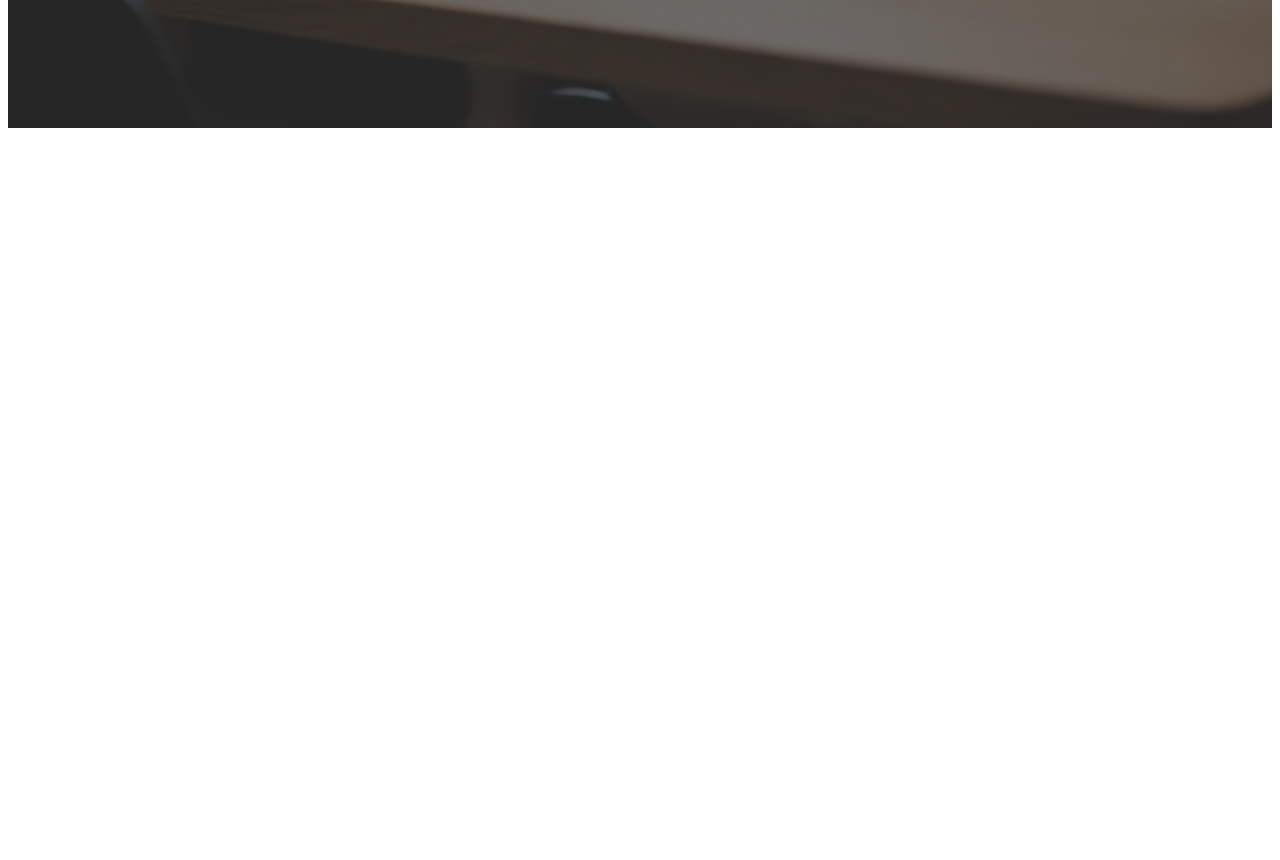
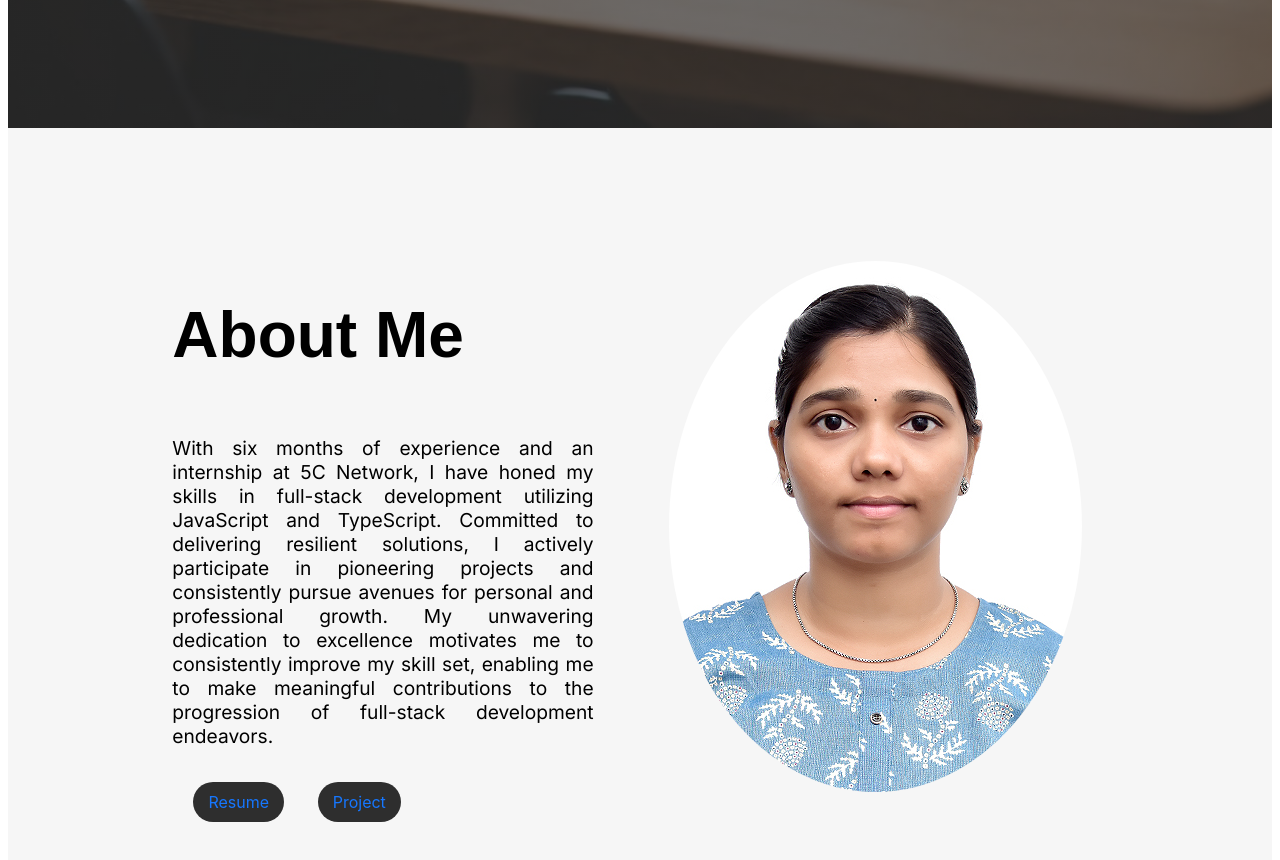
Before and after one commit to suprajasribalaji/Portfolio, a Next.js app: page / in a window 1280 px wide. Shown: the part 680-1540 px from the top of the page. Before the commit the page ends 816 px from the top, so only its background shows below. Built offline with nearby package versions, Linux system fonts and the light colour scheme.

Commit message:
About page is created

```diff
--- /dev/null
+++ b/pages/About.tsx
@@ -0,0 +1,103 @@
+'use client'
+
+import { Button } from "antd";
+import { NextPage } from "next";
+import ProfilePicture from "../public/images/myImage.jpg";
+import styled from "styled-components";
+import { BackgroundColor, ButtonColor, TextColor } from "@/theme/color";
+import type { ConfigProviderProps } from 'antd';
+import { useState } from "react";
+
+type SizeType = ConfigProviderProps['componentSize'];
+
+const About: NextPage = () => {
+
+  const [size, setSize] = useState<SizeType>('large');
+
+    return (
+        <AboutPage>
+            <AboutContent>
+                <Title>
+                    <TitleHeading>About Me</TitleHeading>
+                </Title>
+                <Content>
+                With six months of experience and an internship at 5C Network, I have honed my skills in full-stack development utilizing JavaScript and TypeScript. Committed to delivering resilient solutions, I actively participate in pioneering projects and consistently pursue avenues for personal and professional growth. My unwavering dedication to excellence motivates me to consistently improve my skill set, enabling me to make meaningful contributions to the progression of full-stack development endeavors.
+                </Content>
+                <Buttons>
+                    <ResumeButton>
+                        <StyledButton type="link" shape="round" size={size}>Resume</StyledButton>
+                    </ResumeButton>
+                    <ProjectButton>
+                        <StyledButton type="link" shape="round" size={size}>Project</StyledButton>
+                    </ProjectButton>
+                </Buttons>
+            </AboutContent>
+            <ProfilePhoto>
+                <StyledImage src={ProfilePicture.src} />
+            </ProfilePhoto>
+        </AboutPage>
+    )
+}
+
+export default About
+
+const AboutPage = styled.div`
+    height: 100vh;
+    width: 100%;
+    background-color: ${BackgroundColor.aboutBg};
+    display: flex;
+    flex-direction: row;
+    justify-content: center;
+    align-items: center;
+`;
+
+const AboutContent = styled.div`
+    margin-left: 13%;
+`;
+
+const Title = styled.div`
+    font-family: "Hanken Grotesk", sans-serif;
+`;
+
+const TitleHeading = styled.h3`
+    font-size: 400%;
+`;
+
+const Content = styled.div`
+    text-align: justify;
+    font-size: 120%;
+`;
+
+const Buttons = styled.div`
+    margin-top: 8%;
+    display: flex;
+`;
+
+const StyledButton = styled(Button)`
+  background-color: ${ButtonColor.backgroundColor};
+  border: none;
+  color: ${TextColor.primaryWhite};
+  &&&:hover,
+  &&&:focus {
+    background-color: ${ButtonColor.backgroundColor};
+    color: ${TextColor.lightWhite};
+  }
+`;
+
+const ResumeButton = styled.div`
+  margin-left: 5%;
+`;
+
+const ProjectButton = styled.div`
+    margin-left: 8%;
+`;
+
+const ProfilePhoto = styled.div`
+    margin-left: 6%;
+    margin-right: 15%;
+`;
+
+const StyledImage = styled.img`
+    border-radius: 50%;
+    object-fit: cover;
+`;
--- a/pages/Home.tsx
+++ b/pages/Home.tsx
@@ -7,6 +7,7 @@ import styled from "styled-components";
 import HomeBgImg from "../public/images/home-bg-img.jpeg";
 import { Button } from "antd";
 import type { ConfigProviderProps } from 'antd';
+import About from "./About";
 
 type SizeType = ConfigProviderProps['componentSize'];
 
@@ -35,6 +36,9 @@ const Home: NextPage = () => {
           </ActionButtons>
         </Content>
       </BackgroundImage>
+      <AboutPage>
+        <About />
+      </AboutPage>
     </HomePage>
   )
 }
@@ -42,24 +46,26 @@ const Home: NextPage = () => {
 export default Home;
 
 const HomePage = styled.div`
-  width: 100%;
-  height: 100vh;
-  color: ${TextColor.primaryWhite};
+  margin: 0;
+  padding: 0;
 `;
 
-const BackgroundImage = styled(HomePage)`
+const BackgroundImage = styled.div`
   background: linear-gradient(0deg, ${LinearGradientColor.start}, ${LinearGradientColor.end}),
   url(${HomeBgImg.src});
   background-size: cover;
+  width: 100%;
+  height: 100vh;
 `;
 
-const Content = styled(HomePage)`
+const Content = styled.div`
   display: flex;
   flex-direction: column;
   justify-content: center;
   align-items: center;
   text-align: center;
   font-family: "Hanken Grotesk", sans-serif;
+  color: ${TextColor.primaryWhite};
 `;
 
 const TitleAndSubtitle = styled.div`
@@ -69,7 +75,7 @@ const TitleAndSubtitle = styled.div`
 const Title = styled.div`
   font-weight: 600;
   font-size: 400%;
-  margin-top: 35%;
+  margin-top: 63%;
 `;
 
 const SubTitle = styled.div`
@@ -107,3 +113,5 @@ const ReachOutButton = styled.div`
 const TextInButton = styled.span`
   font-size: 80%;
 `;
+
+const AboutPage = styled(HomePage)``;
--- a/src/theme/color.tsx
+++ b/src/theme/color.tsx
@@ -11,4 +11,8 @@ export const TextColor = {
 
 export const ButtonColor = {
     backgroundColor: '#2e2e2e',
+};
+
+export const BackgroundColor = {
+    aboutBg: '#f6f6f6',
 }
```
